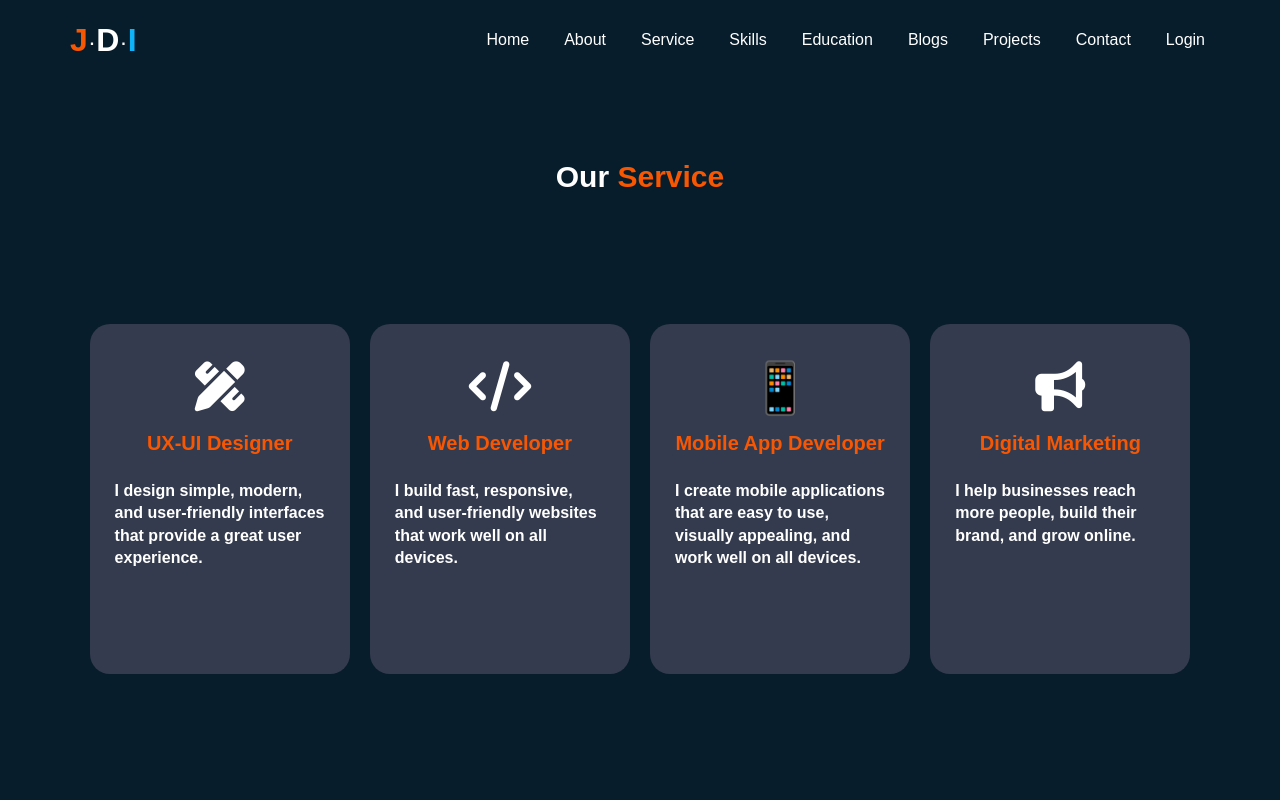
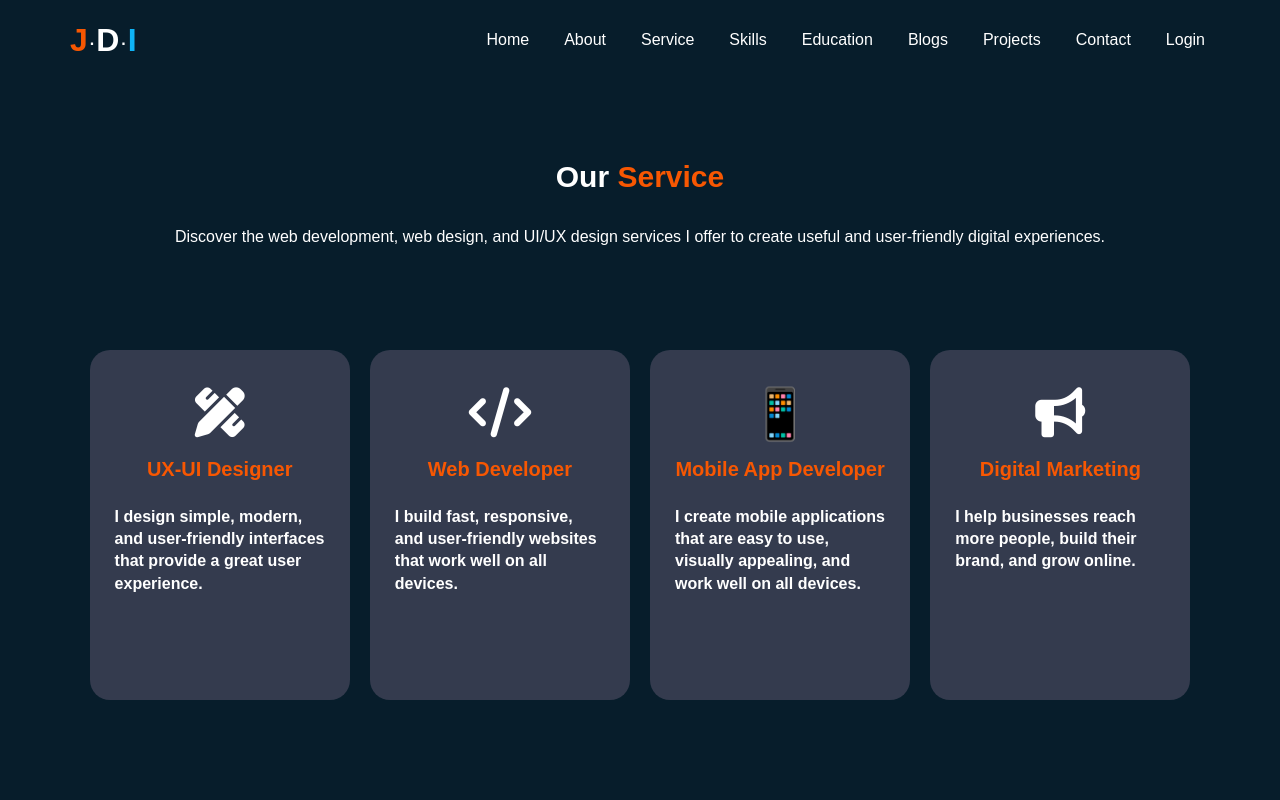
Before and after one commit to jeandamourirasubiza81/Best-my-portfolio, a plain HTML site: page Service.html in a window 1280 px wide. Shown: the top 800 px of the page. Drawn offline with Linux system fonts and the light colour scheme.

Commit message:
change code

```diff
--- a/Service.html
+++ b/Service.html
@@ -90,8 +90,13 @@
             margin-bottom: 30px;
             color: white;
         }
-        .hero > h2::after {
-            content: "";
+
+        .intro {
+            color: #ffffff;
+            font-size: 16px;
+            font-weight: normal;
+            line-height: 1.6;
+            text-align: center;
         }
 
         .Cards {
@@ -245,6 +250,10 @@
         <h2>
             Our <span style="color:#F75702;">Service</span></h2>
 
+            <p class="intro">
+        Discover the web development, web design, and UI/UX design services I offer to create useful and user-friendly digital experiences.
+        </p>
+
         <div class="Cards">
             <div class="service-card">
                 <div class="service-icon">
```
Also changed, not shown: Education.html (+11 -0 lines), Skills.html (+11 -0 lines).
